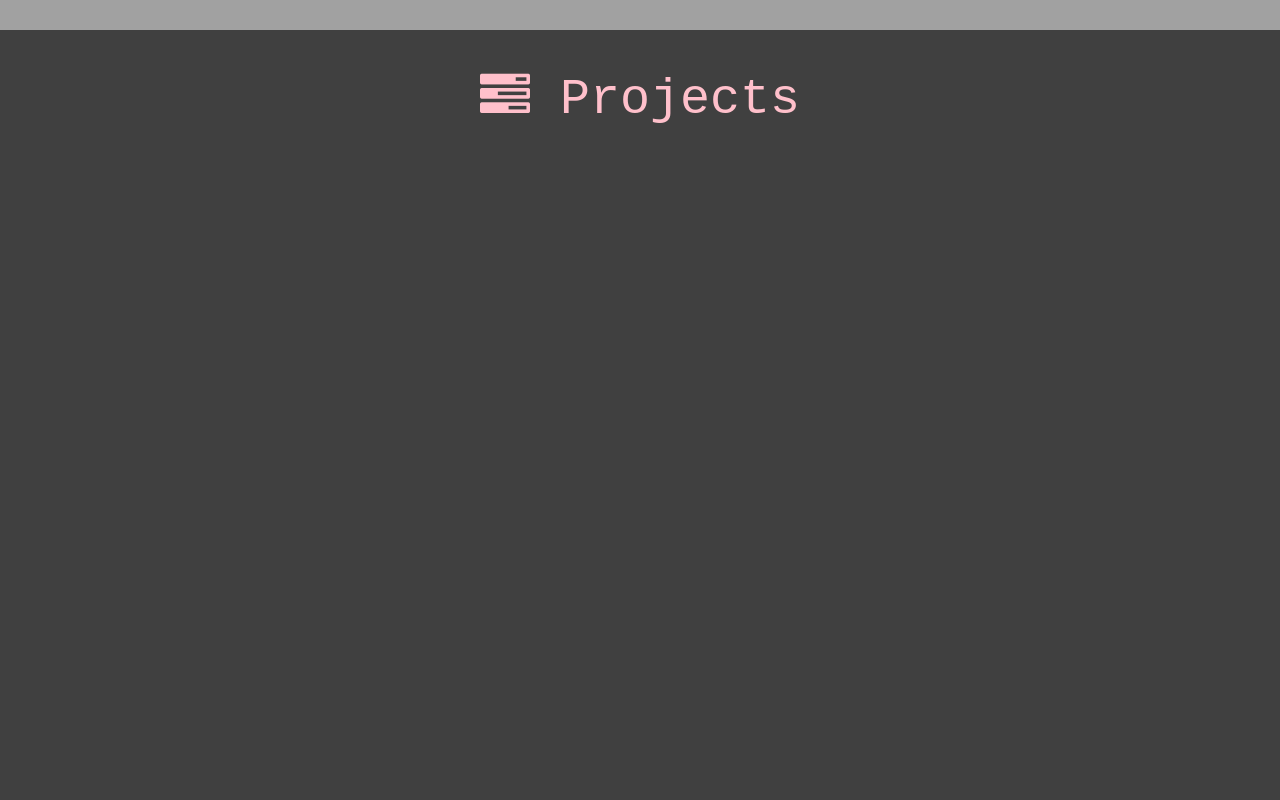
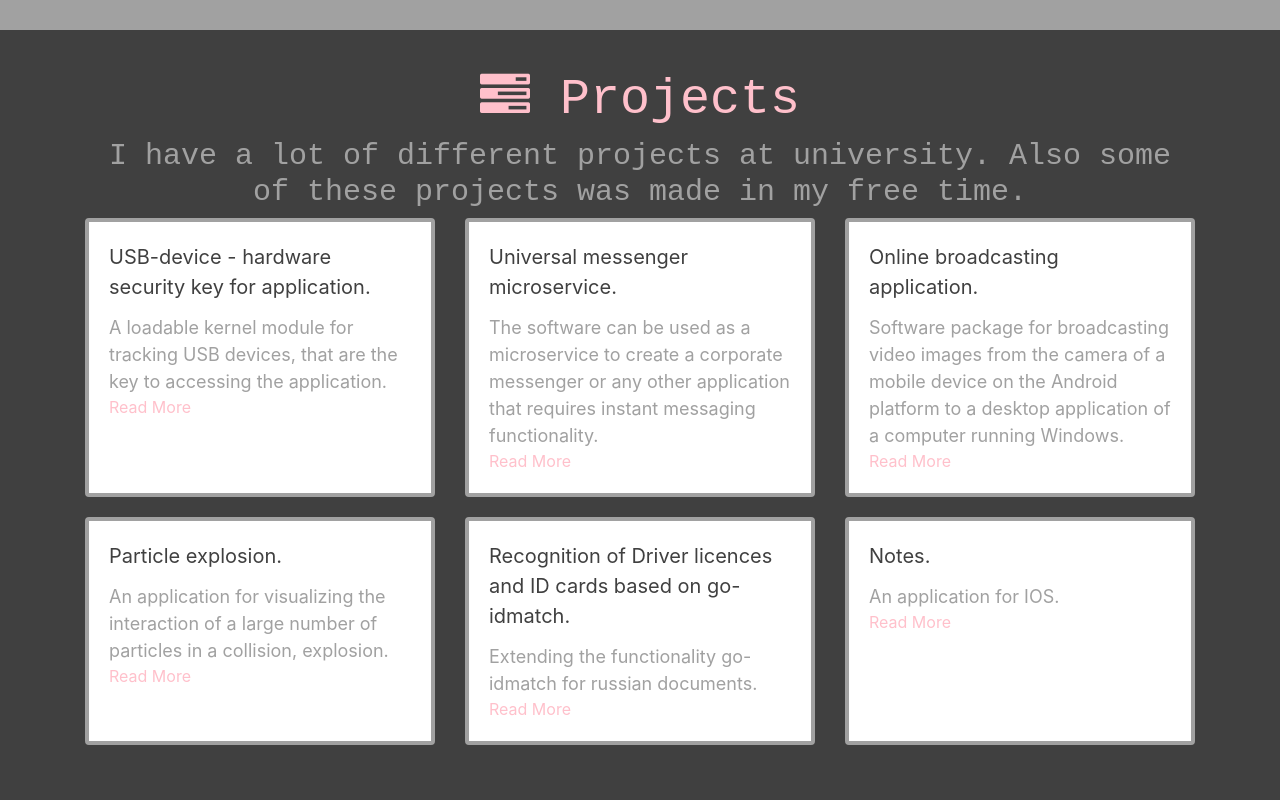
Before and after one commit to NastyRu/NastyRu.github.io, a plain HTML site: page index.html in a window 1280 px wide. Shown: the part 1540-2340 px from the top of the page. Drawn offline with nearby package versions, Linux system fonts and the light colour scheme.

Commit message:
develop: Add projects

```diff
--- a/css/style.css
+++ b/css/style.css
@@ -46,6 +46,11 @@
   font-size: 20px;
 }
 
+.card-text {
+  color: #A1A1A1;
+  font-size: 18px;
+}
+
 .block h2 {
   color: #FFC0CB;
   font-family: 'Anonymous Pro', monospace;
@@ -54,6 +59,10 @@
 
 .card-light {
   border: 4px solid #404040;
+}
+
+.card-dark {
+  border: 4px solid #A1A1A1;
 }
 
 .block a {
--- a/index.html
+++ b/index.html
@@ -79,6 +79,94 @@
         <i class="fa fa-tasks" aria-hidden="true"></i>
         Projects
       </h2>
+      <h5>
+        I have a lot of different projects at university. Also some of these projects was made in my free time.
+      </h5>
+        <div class="row text-left">
+          <div class="col-lg-4 col-md-4 col-sm-6" style="margin-bottom: 20px">
+            <div class="card card-dark" style="height:100%">
+              <div class="card-body">
+                <div class="card-title">
+                  USB-device - hardware security key for application.
+                </div>
+                <div class="card-text">
+                  A loadable kernel module for tracking USB devices, that are the key to accessing the application.
+                </div>
+                <a href="https://medium.com/@harshsanjayagrawal/competitive-programming-c1c51426d71" target="_blank">Read More </a>
+              </div>
+            </div>
+          </div>
+
+          <div class="col-lg-4 col-md-4 col-sm-6" style="margin-bottom: 20px">
+            <div class="card card-dark" style="height:100%">
+              <div class="card-body">
+                <div class="card-title">
+                  Universal messenger microservice.
+                </div>
+                <div class="card-text">
+                  The software can be used as a microservice to create a corporate messenger or any other application that requires instant messaging functionality.
+                </div>
+                <a href="https://medium.com/@harshsanjayagrawal/competitive-programming-c1c51426d71" target="_blank">Read More </a>
+              </div>
+            </div>
+          </div>
+
+          <div class="col-lg-4 col-md-4 col-sm-6" style="margin-bottom: 20px">
+            <div class="card card-dark" style="height:100%">
+              <div class="card-body">
+                <div class="card-title">
+                  Online broadcasting application.
+                </div>
+                <div class="card-text">
+                  Software package for broadcasting video images from the camera of a mobile device on the Android platform to a desktop application of a computer running Windows.
+                </div>
+                <a href="https://medium.com/@harshsanjayagrawal/competitive-programming-c1c51426d71" target="_blank">Read More </a>
+              </div>
+            </div>
+          </div>
+
+          <div class="col-lg-4 col-md-4 col-sm-6" style="margin-bottom: 20px">
+            <div class="card card-dark" style="height:100%">
+              <div class="card-body">
+                <div class="card-title">
+                  Particle explosion.
+                </div>
+                <div class="card-text">
+                  An application for visualizing the interaction of a large number of particles in a collision, explosion.
+                </div>
+                <a href="https://medium.com/@harshsanjayagrawal/competitive-programming-c1c51426d71" target="_blank">Read More </a>
+              </div>
+            </div>
+          </div>
+
+          <div class="col-lg-4 col-md-4 col-sm-6" style="margin-bottom: 20px">
+            <div class="card card-dark" style="height:100%">
+              <div class="card-body">
+                <div class="card-title">
+                  Recognition of Driver licences and ID cards based on go-idmatch.
+                </div>
+                <div class="card-text">
+                  Extending the functionality go-idmatch for russian documents.
+                </div>
+                <a href="https://github.com/NastyRu/go-idmatch" target="_blank">Read More </a>
+              </div>
+            </div>
+          </div>
+
+          <div class="col-lg-4 col-md-4 col-sm-6" style="margin-bottom: 20px">
+            <div class="card card-dark" style="height:100%">
+              <div class="card-body">
+                <div class="card-title">
+                  Notes.
+                </div>
+                <div class="card-text">
+                  An application for IOS.
+                </div>
+                <a href="https://medium.com/@harshsanjayagrawal/competitive-programming-c1c51426d71" target="_blank">Read More </a>
+              </div>
+            </div>
+          </div>
+      </div>
     </div>
   </section>
 
@@ -91,18 +179,17 @@
       <h5>
         I sometimes write ...
       </h5>
-    <div class="row">
-      <div class="col-lg-4 col-md-4 col-sm-6">
-        <div class="card card-light" style="height:100%">
-          <img class="card-img-top" src="img/sincos.png" style="width:100%">
+      <div class="row  text-left">
+        <div class="col-lg-4 col-md-4 col-sm-6" style="margin-bottom: 20px">
+          <div class="card card-light" style="height:100%">
             <div class="card-body">
               <div class="card-title">
                 Investigation of numerical methods for sine and cosine.
               </div>
-              <p class="card-text">
+              <div class="card-text">
                 This article is about numerical methods for calculating the sine and cosine functions (power series and continued fractions).
-              </p>
-              <a href="https://medium.com/@harshsanjayagrawal/competitive-programming-c1c51426d71" target="_blank">Read More </a>
+              </div>
+              <a href="https://www.elibrary.ru/item.asp?id=34940452" target="_blank">Read More </a>
             </div>
           </div>
         </div>
```
Also changed, not shown: img/sincos.png (deleted).
